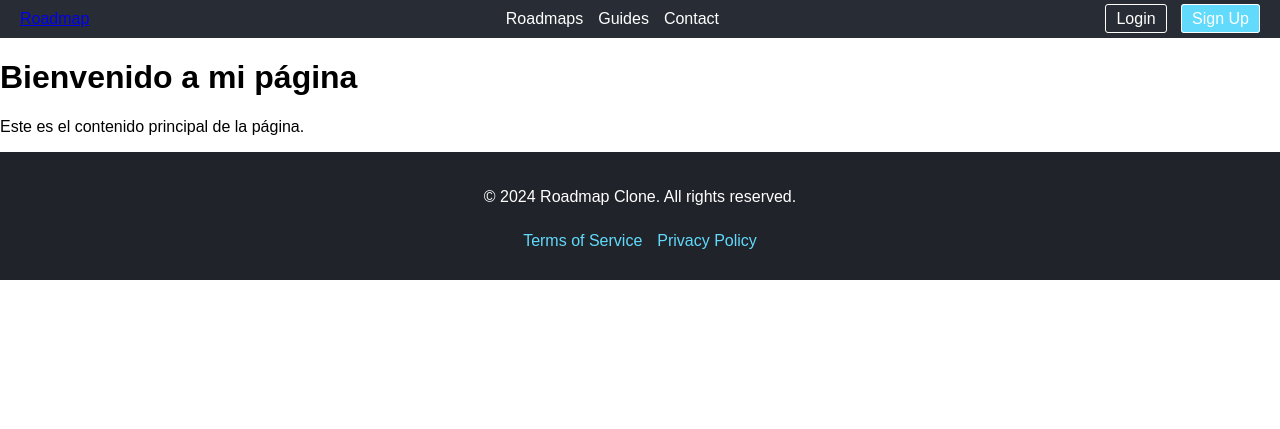
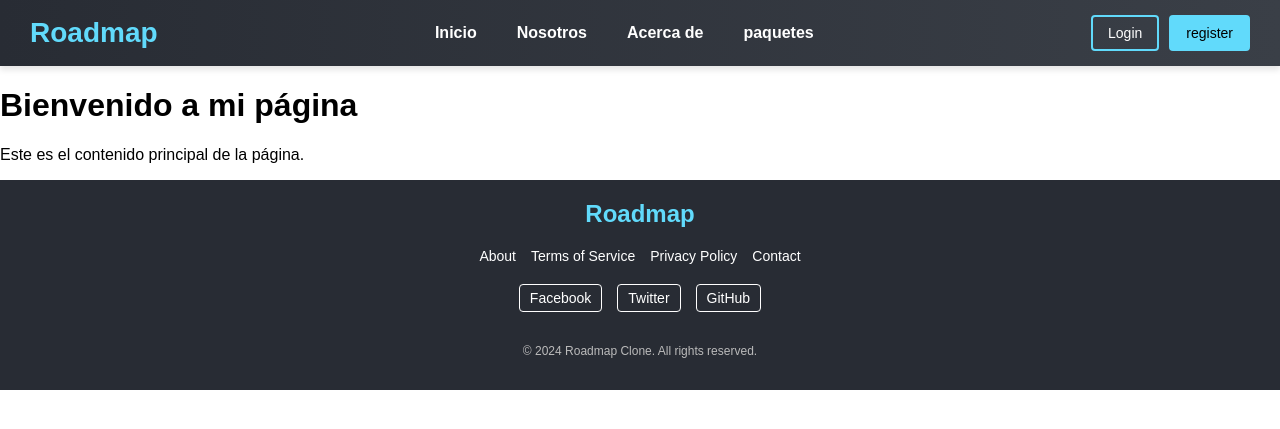
Before and after one commit to Mralvin123/game_road_map, a PHP site: page / in a window 1280 px wide. Shown: the top 429 px of the page. Run offline with PHP 8.4, Linux system fonts and the light colour scheme.

Commit message:
actualizacion de lo ultimo agregado

```diff
--- a/includes/templeate/Footer.php
+++ b/includes/templeate/Footer.php
@@ -9,16 +9,23 @@
 </head>
 <body>
 <footer>
-    <div class="footer-content">
-        <p>&copy; 2024 Roadmap Clone. All rights reserved.</p>
-        <ul class="footer-links">
-            <li><a href="terms.php">Terms of Service</a></li>
-            <li><a href="privacy.php">Privacy Policy</a></li>
-        </ul>
+    <div class="footer-container">
+        <div class="footer-logo">
+            <a href="index.php" class="logo">Roadmap</a>
+        </div>
+        <div class="footer-links">
+            <a href="about.php">About</a>
+            <a href="terms.php">Terms of Service</a>
+            <a href="privacy.php">Privacy Policy</a>
+            <a href="contact.php">Contact</a>
+        </div>
+        <div class="footer-social">
+            <a href="#" class="social-icon">Facebook</a>
+            <a href="#" class="social-icon">Twitter</a>
+            <a href="#" class="social-icon">GitHub</a>
+        </div>
+        <p class="footer-note">&copy; 2024 Roadmap Clone. All rights reserved.</p>
     </div>
 </footer>
-
 </body>
 </html>
-</body>
-</html>
--- a/includes/templeate/Header.php
+++ b/includes/templeate/Header.php
@@ -3,23 +3,29 @@
 <head>
     <meta charset="UTF-8">
     <meta name="viewport" content="width=device-width, initial-scale=1.0">
-    <title>Document</title>
+    <title>Portal Header</title>
     <link rel="stylesheet" href="../../stylesheet/Header.css">
 </head>
 <body>
 <header>
     <nav class="navbar">
-        <a href="index.php" class="logo">Roadmap</a>
+        <!-- Logo -->
+        <a href="../../index.php" class="logo">Roadmap</a>
+
+        <!-- Navigation Links -->
         <ul class="nav-links">
-            <li><a href="roadmaps.php">Roadmaps</a></li>
-            <li><a href="guides.php">Guides</a></li>
-            <li><a href="contact.php">Contact</a></li>
+            <li><a href="../../index.php">Inicio</a></li>
+            <li><a href="../../nosotros.php">Nosotros</a></li>
+            <li><a href="../../acerca.php">Acerca de</a></li>
+            <li><a href="../../productos.php">paquetes</a></li>
         </ul>
+
+        <!-- Authentication Buttons -->
         <div class="auth-buttons">
-            <a href="login.php" class="btn">Login</a>
-            <a href="signup.php" class="btn btn-primary">Sign Up</a>
+            <a href="../../admin/login/login.php" class="btn">Login</a>
+            <a href="../../admin/register/register.php" class="btn btn-primary">register</a>
         </div>
     </nav>
-</header
+</header>
 </body>
 </html>
--- a/stylesheet/Footer.css
+++ b/stylesheet/Footer.css
@@ -1,24 +1,68 @@
-.footer-content {
-    background-color: #20232a;
+body {
+    margin: 0;
+    padding: 0;
+    font-family: 'Arial', sans-serif;
+}
+
+footer {
+    background-color: #282c34;
     color: white;
+    padding: 20px 0;
     text-align: center;
-    padding: 20px 0;
+}
+
+.footer-container {
+    display: flex;
+    flex-direction: column;
+    align-items: center;
+    gap: 20px;
+}
+
+.footer-logo .logo {
+    font-size: 24px;
+    font-weight: bold;
+    color: #61dafb;
+    text-decoration: none;
 }
 
 .footer-links {
-    list-style: none;
-    padding: 0;
-    margin: 10px 0;
-    display: inline-flex;
+    display: flex;
     gap: 15px;
 }
 
 .footer-links a {
     text-decoration: none;
-    color: #61dafb;
+    color: white;
+    font-size: 14px;
     transition: color 0.3s;
 }
 
 .footer-links a:hover {
+    color: #61dafb;
+}
+
+.footer-social {
+    display: flex;
+    gap: 15px;
+}
+
+.footer-social .social-icon {
+    text-decoration: none;
     color: white;
+    font-size: 14px;
+    border: 1px solid white;
+    padding: 5px 10px;
+    border-radius: 4px;
+    transition: background-color 0.3s, color 0.3s;
 }
+
+.footer-social .social-icon:hover {
+    background-color: #61dafb;
+    color: black;
+    border-color: #61dafb;
+}
+
+.footer-note {
+    font-size: 12px;
+    color: #bbb;
+}
--- a/stylesheet/Header.css
+++ b/stylesheet/Header.css
@@ -1,46 +1,78 @@
+/* General styles */
 body {
     margin: 0;
     padding: 0;
     font-family: Arial, sans-serif;
 }
 
+/* Navbar styles */
 .navbar {
     display: flex;
     justify-content: space-between;
     align-items: center;
-    padding: 10px 20px;
-    background-color: #282c34;
+    padding: 15px 30px;
+    background: linear-gradient(90deg, #282c34, #3a3f47);
     color: white;
+    box-shadow: 0 4px 6px rgba(0, 0, 0, 0.1);
+    position: sticky;
+    top: 0;
+    z-index: 1000;
 }
 
+/* Logo styles */
+.logo {
+    font-size: 28px;
+    font-weight: bold;
+    text-decoration: none;
+    color: #61dafb;
+    transition: transform 0.3s;
+}
+
+.logo:hover {
+    transform: scale(1.1);
+}
+
+/* Navigation Links */
 .nav-links {
     list-style: none;
     display: flex;
-    gap: 15px;
+    gap: 20px;
     margin: 0;
+    padding: 0;
 }
 
 .nav-links a {
     text-decoration: none;
     color: white;
-    transition: color 0.3s;
+    font-size: 16px;
+    font-weight: bold;
+    padding: 5px 10px;
+    border-radius: 4px;
+    transition: background-color 0.3s, color 0.3s;
 }
 
 .nav-links a:hover {
-    color: #61dafb;
+    background-color: #61dafb;
+    color: black;
+}
+
+/* Authentication Buttons */
+.auth-buttons {
+    display: flex;
+    gap: 10px;
 }
 
 .auth-buttons .btn {
-    margin-left: 10px;
     text-decoration: none;
-    padding: 5px 10px;
-    border: 1px solid white;
+    padding: 8px 15px;
+    border: 2px solid #61dafb;
     color: white;
-    border-radius: 3px;
-    transition: background-color 0.3s, color 0.3s;
+    border-radius: 4px;
+    font-size: 14px;
+    transition: background-color 0.3s, color 0.3s, transform 0.2s;
 }
 
-.btn-primary {
+.auth-buttons .btn-primary {
     background-color: #61dafb;
     color: black;
 }
@@ -48,4 +80,5 @@ body {
 .auth-buttons .btn:hover {
     background-color: white;
     color: #282c34;
+    transform: scale(1.05);
 }
```
Also changed, not shown: admin/login/login.php (added), admin/register/register.php (added).
